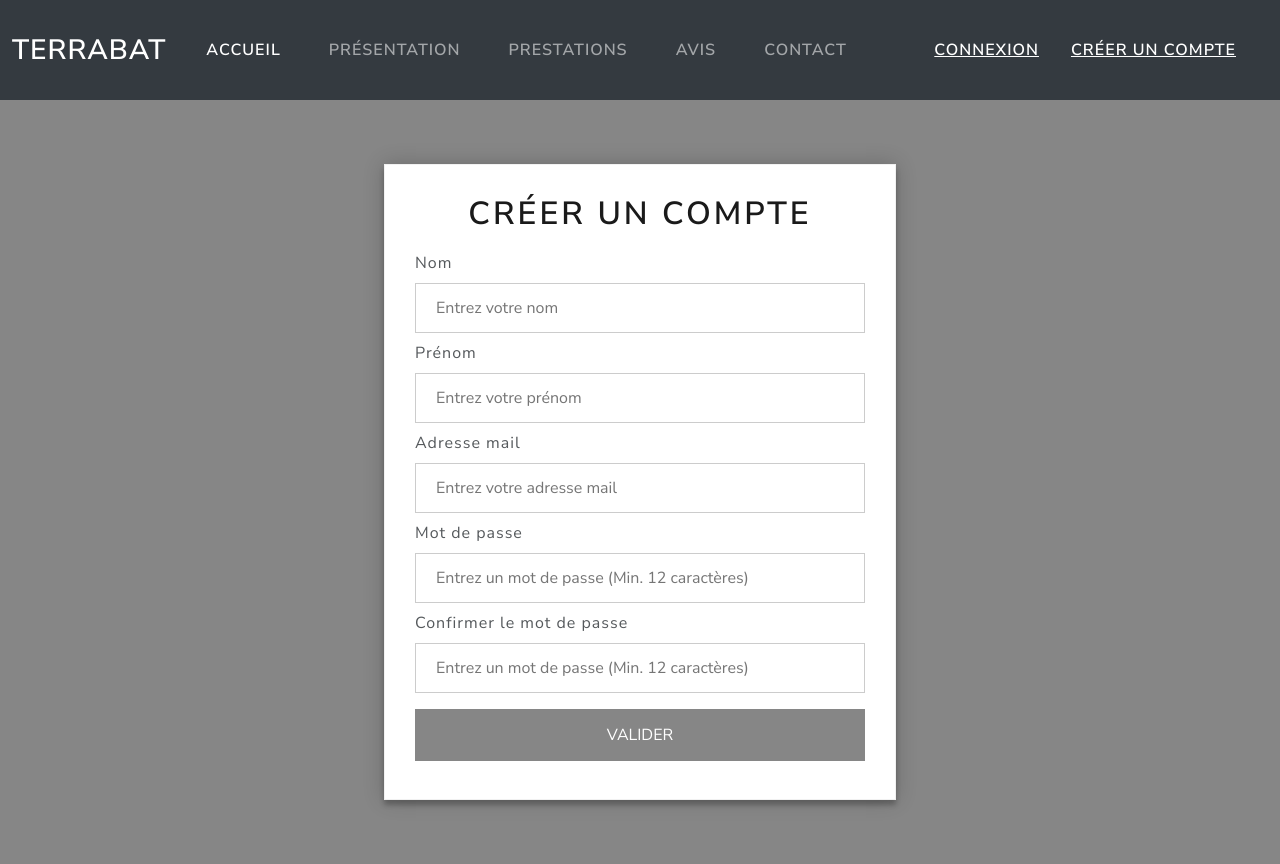
After one commit to Roswell1208/Git_AP_SocieteTerrassement, a Symfony app: template AP-Terrassement/templates/block/Inscription.html.twig in a window 1280 px wide. The commit adds this page. Run offline with Twig, Linux system fonts and the light colour scheme; the template is opened without the code that fills it, so the values that code supplies are empty; some libraries are stand-ins or nearby versions.

Commit message:
Ajout page inscription

```diff
--- a/AP-Terrassement/public/css/connexion.css
+++ b/AP-Terrassement/public/css/connexion.css
@@ -19,6 +19,14 @@ body{
     margin:0 auto;
     margin-top:10%;
 }
+
+#container2{
+    width:100%;
+    margin:0 auto;
+    margin-top:5%;
+    margin-bottom: 5%;
+}
+
 /* Bordered form */
 form {
     width:40%;
@@ -31,7 +39,14 @@ form {
 #container h1{
     margin-left: auto;
     margin-right: auto;
-    width: 38%;
+    text-align: center;
+    padding-bottom: 10px;
+}
+
+#container2 h1{
+    margin-left: auto;
+    margin-right: auto;
+    text-align: center;
     /*margin: 0 auto;*/
     padding-bottom: 10px;
 }
--- a/AP-Terrassement/templates/base.html.twig
+++ b/AP-Terrassement/templates/base.html.twig
@@ -28,7 +28,7 @@
                         <a class="nav-link_ic" href="{{path('Connexion')}}">Connexion</a> {#Création d'un onglet 'Connexion'#}
                     </li>
                     <li class="nav-item">
-                        <a class="nav-link_ic" href="#">Créer un compte</a> {#Création d'un onglet d'inscription#}
+                        <a class="nav-link_ic" href="{{path('Inscription')}}">Créer un compte</a> {#Création d'un onglet d'inscription#}
                     </li>
                 </ul>
             </div>
--- /dev/null
+++ b/AP-Terrassement/templates/block/Inscription.html.twig
@@ -0,0 +1,54 @@
+{% extends 'base.html.twig' %}
+
+{% block title %}Inscription{% endblock %}
+{% block body %}
+<link href="css/connexion.css" rel="stylesheet">
+
+{#<div class ='position_base'>
+    <div id='conteneur'>
+        <img src="assets/Logo.png">
+    </div>
+</div>#}
+
+
+<div id="container2">
+    <!-- zone de connexion -->
+    <form>
+        <h1>Créer un compte</h1>
+        <label><b>Nom</b></label>
+        <input type="text" placeholder="Entrez votre nom" name="nom" required>
+
+        <label><b>Prénom</b></label>
+        <input type="text" placeholder="Entrez votre prénom" name="prenom" required>
+
+        <label><b>Adresse mail</b></label>
+        <input type="text" placeholder="Entrez votre adresse mail" name="mail" required>
+
+        <label><b>Mot de passe</b></label>
+        <input type="password" placeholder="Entrez un mot de passe (Min. 12 caractères)" name="password" required>
+
+        <label><b>Confirmer le mot de passe</b></label>
+        <input type="password" placeholder="Entrez un mot de passe (Min. 12 caractères)" name="confirmPassword" required>
+
+        <input type="submit" id='submit' value='VALIDER' >
+        {#<?php
+            if(isset($_GET['erreur'])){
+                $err = $_GET['erreur'];
+                if($err==1 || $err==2)
+                    echo "<p style='color:red'>Utilisateur ou mot de passe incorrect</p>";
+            }
+        ?>#}
+    </form>
+</div>
+
+{#<div class="form-group">
+    <label for="exampleInputEmail1" class="form-label mt-4">Adresse mail</label>
+    <input type="email" class="form-control" id="exampleInputEmail1" aria-describedby="emailHelp" placeholder="ex : email@example.com">
+    <small id="emailHelp" class="form-text text-muted">Avec TerraBat vos données seront préservés.</small>
+</div>
+<div class="form-group">
+    <label for="exampleInputPassword1" class="form-label mt-4">Mot de passe</label>
+    <input type="password" class="form-control" id="exampleInputPassword1" placeholder="Mot de passe">
+</div>#}
+
+{% endblock %}
```
Also changed, not shown: AP-Terrassement/src/Controller/BlockController.php (+10 -0 lines).
